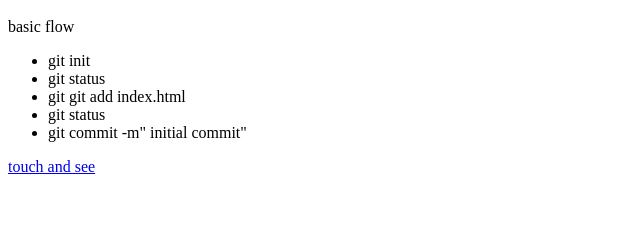
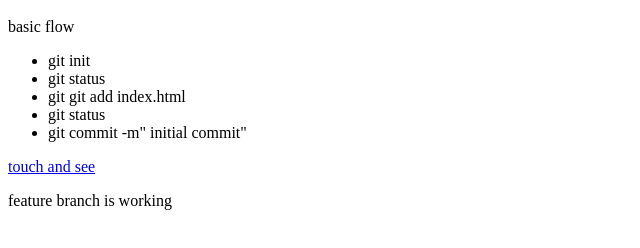
Before and after one commit to sanduwikramasinghe429-blip/gitPatrice, a plain HTML site: page index.html in a window 1280 px wide. Shown: the part 120-368 px from the top of the page, without its empty margins (0-640 px from the left). Drawn offline with Linux system fonts and the light colour scheme.

Commit message:
add branch

```diff
--- a/index.html
+++ b/index.html
@@ -23,6 +23,10 @@
     </ul>
     <a href="home.html">  touch and see</a>
 
+    <p>feature branch is working
+
+    </p>
+
 
 </body>
 </html>
```
